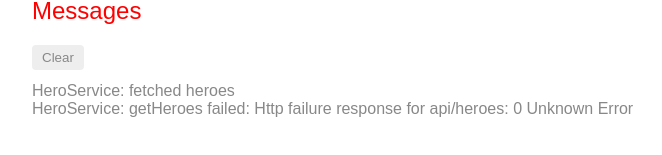
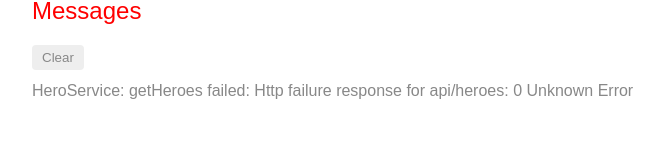
Before and after one commit to mwhorse46/angular-app, an Angular app in the folder angular-tour-of-heroes/: page /heroes in a window 1280 px wide. Shown: the part 229-384 px from the top of the page, without its empty margins (0-662 px from the left). Built offline with nearby package versions, Linux system fonts and the light colour scheme; no server answers; what angular-in-memory-web-api would draw is missing.

Commit message:
remove the second message in get heroes

```diff
--- a/angular-tour-of-heroes/src/app/hero.service.ts
+++ b/angular-tour-of-heroes/src/app/hero.service.ts
@@ -14,7 +14,7 @@ export class HeroService {
 
 	getHeroes(): Observable<Hero[]> {
 		// TODO: send the message __after__ fetching the heroes
-		this.messageService.add('HeroService: fetched heroes');
+		// this.messageService.add('HeroService: fetched heroes');
 		// return of(HEROES);
 		return this.http.get<Hero[]>(this.heroesUrl)
 			.pipe(
```
